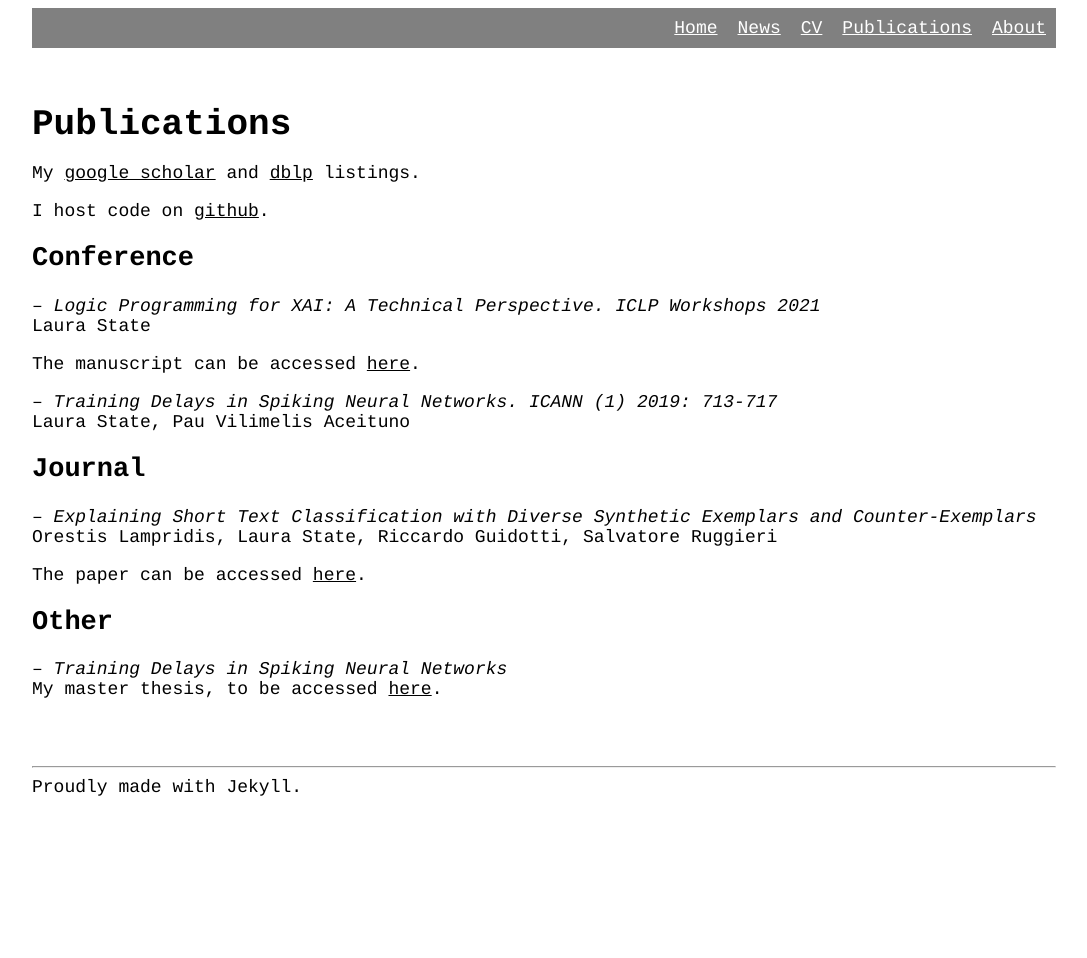
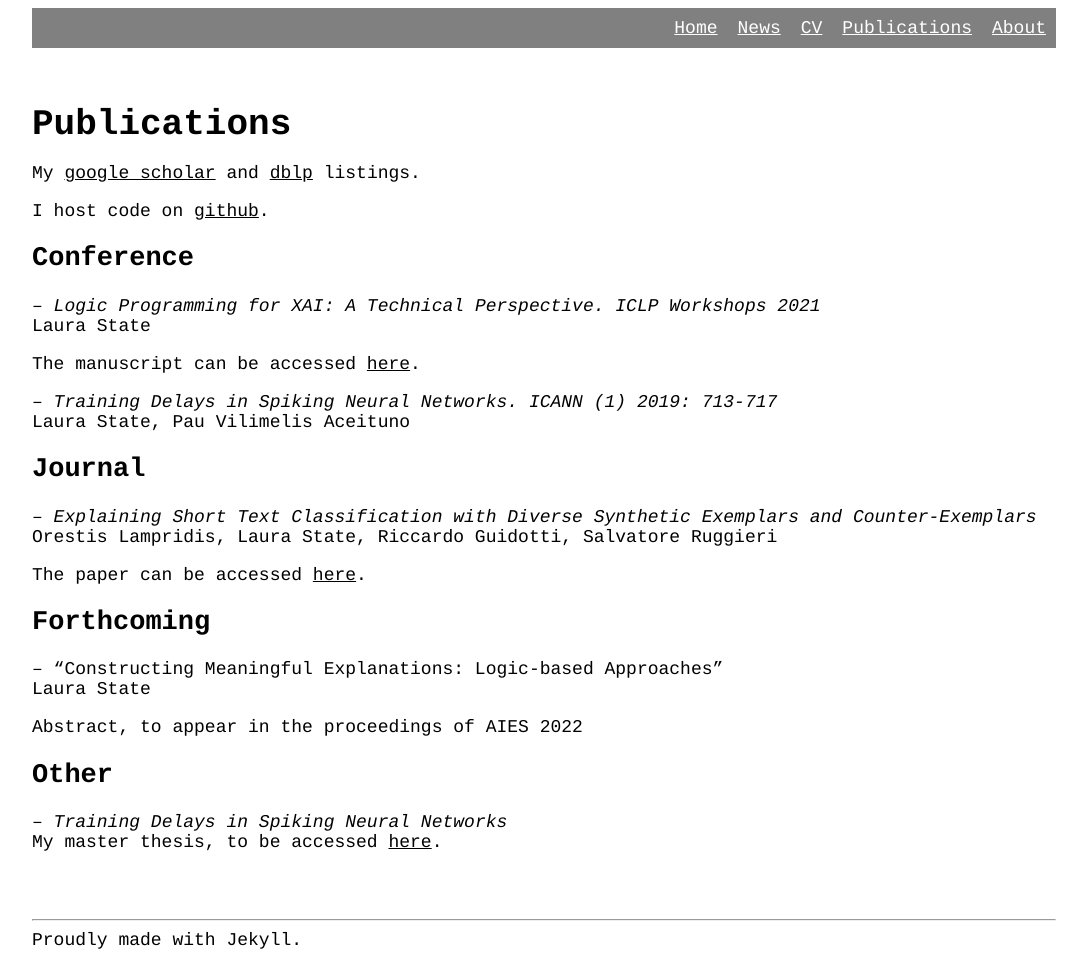
Before and after one commit to lstate/lstate.github.io, a Jekyll site: the page built from _pages/publications.markdown, in a window 1280 px wide. Shown: the whole page, without its empty margins (96-1183 px from the left). Built offline with Jekyll 4.4.1, drawn with Linux system fonts in a browser that asks for light colours; before the commit the page ends 900 px from its top, so only the background shows below that.

Commit message:
Update publications.markdown
updated

```diff
--- a/_pages/publications.markdown
+++ b/_pages/publications.markdown
@@ -34,6 +34,14 @@ Orestis Lampridis, Laura State, Riccardo Guidotti, Salvatore Ruggieri
 The paper can be accessed [here](https://rdcu.be/cNnnR).
 
 
+## Forthcoming
+
+-- "Constructing Meaningful Explanations: Logic-based Approaches" \\
+Laura State
+
+Abstract, to appear in the proceedings of AIES 2022
+
+
 ## Other
 
 -- *Training Delays in Spiking Neural Networks* \\
```
